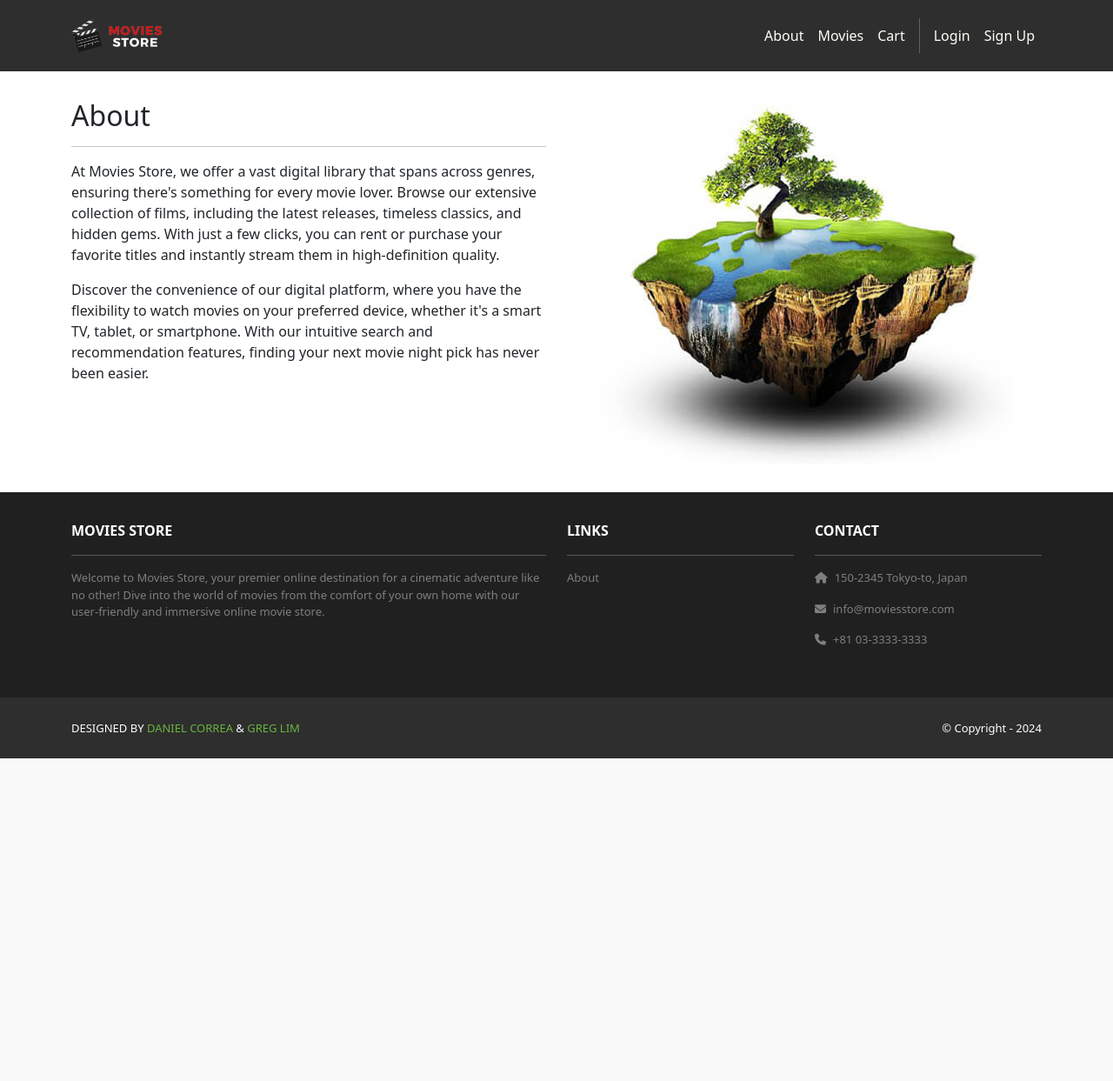
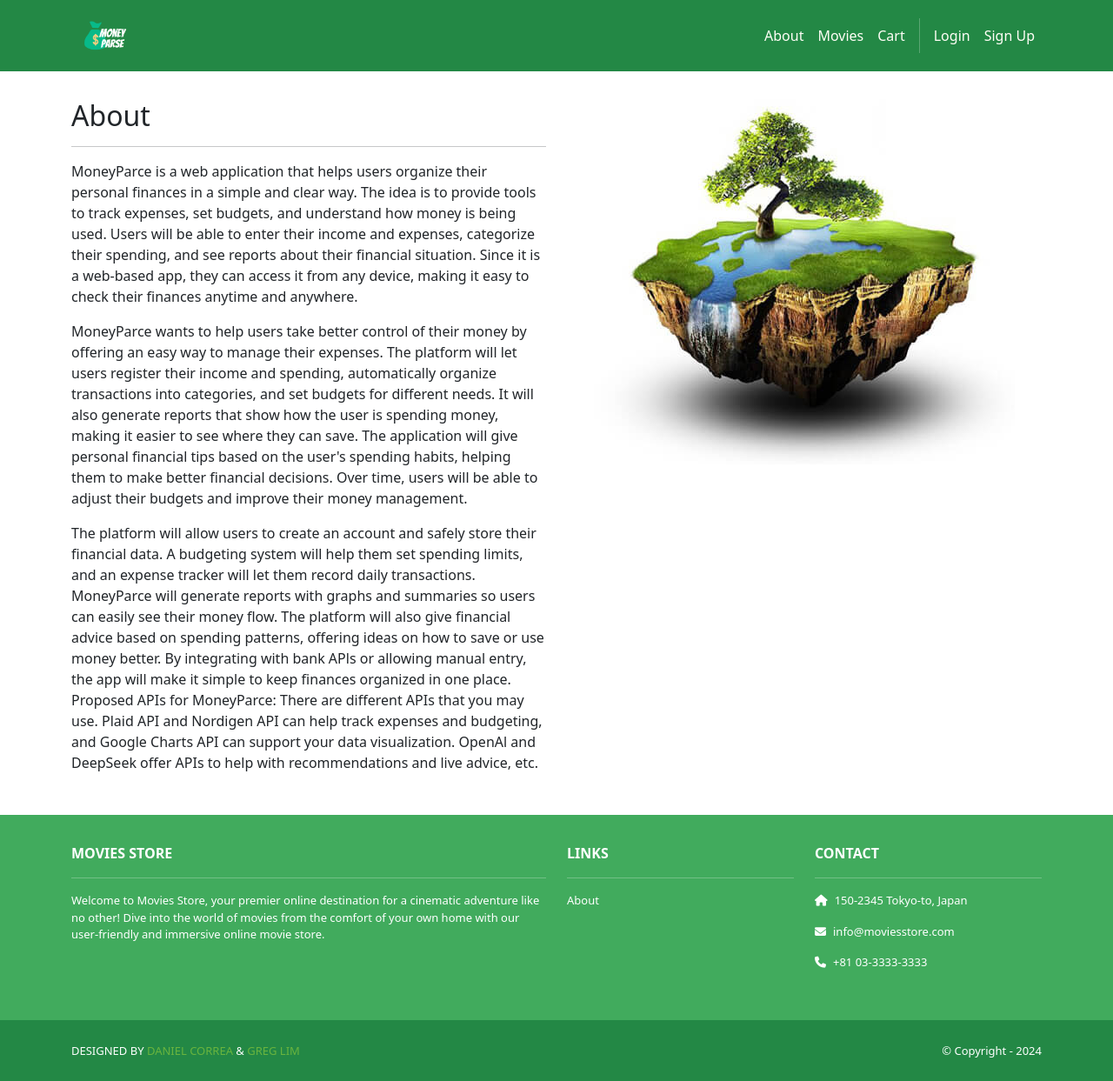
Before and after one commit to kshiraas000/moneyParce, a Django app: page /about in a window 1280 px wide. Shown: the whole page at 87% size. Before the commit the page ends 872 px from the top, so only its background shows below. Run offline with Django 5.2, Linux system fonts and the light colour scheme; some libraries are stand-ins or nearby versions.

Commit message:
Initial commit of MoneyParce project

```diff
--- a/gt_movie_store/static/css/style.css
+++ b/gt_movie_store/static/css/style.css
@@ -1,5 +1,5 @@
 .bg-index{
-  background: url("/static/img/background.jpg") no-repeat
+  background: url("static/img/background.jpg") no-repeat
     fixed;
   background-size: 100% auto;
 }
@@ -7,17 +7,17 @@
   color: #FFFEF6 !important;
 }
 .bg-dark {
-  background-color: #2E2E2E !important;
+  background-color: #238845 !important;
 }
 .ms-footer {
-  background-color: #202020;
+  background-color: #41ab5d;
 }
 .ms-footer p {
-  color: #7F7F7F;
+  color: #ffffff;
   font-size: 13px;
 }
 .ms-footer a:hover {
-  color: #6ab43e;
+  color: #2e43c8;
   text-decoration: none;
 }
 .ms-footer-bottom span{
--- a/home/templates/home/about.html
+++ b/home/templates/home/about.html
@@ -8,23 +8,14 @@
         <h2>About</h2>
         <hr />
         <p>
-           At Movies Store, we offer a vast digital library
-           that spans across genres, ensuring there's
-           something for every movie lover. Browse our
-           extensive collection of films, including the
-           latest releases, timeless classics, and hidden
-           gems. With just a few clicks, you can rent or
-           purchase your favorite titles and instantly
-           stream them in high-definition quality.
+           MoneyParce is a web application that helps users organize their personal finances in a simple and clear way. The idea is to provide tools to track expenses, set budgets, and understand how money is being used. Users will be able to enter their income and expenses, categorize their spending, and see reports about their financial situation. Since it is a web-based app, they can access it from any device, making it easy to check their finances anytime and anywhere.
         </p>
         <p>
-          Discover the convenience of our digital platform,
-          where you have the flexibility to watch movies
-          on your preferred device, whether it's a smart
-          TV, tablet, or smartphone. With our intuitive
-          search and recommendation features, finding your
-          next movie night pick has never been easier.
+          MoneyParce wants to help users take better control of their money by offering an easy way to manage their expenses. The platform will let users register their income and spending, automatically organize transactions into categories, and set budgets for different needs. It will also generate reports that show how the user is spending money, making it easier to see where they can save. The application will give personal financial tips based on the user's spending habits, helping them to make better financial decisions. Over time, users will be able to adjust their budgets and improve their money management.
         </p>
+          <p>The platform will allow users to create an account and safely store their financial data. A budgeting system will help them set spending limits, and an expense tracker will let them record daily transactions. MoneyParce will generate reports with graphs and summaries so users can easily see their money flow. The platform will also give financial advice based on spending patterns, offering ideas on how to save or use money better. By integrating with bank APls or allowing manual entry, the app will make it simple to keep finances organized in one place.
+Proposed APIs for MoneyParce: There are different APIs that you may use. Plaid API and Nordigen API can help track expenses and budgeting, and Google Charts API can support your data visualization. OpenAl and DeepSeek offer APIs to help with recommendations and live advice, etc.
+</p>
       </div>
       <div class="col-md-6 mx-auto mb-3 text-center">
         <img src="{% static 'img/about.jpg' %}"
```
Also changed, not shown: home/templates/home/index.html (+4 -4 lines), db.sqlite3, gt_movie_store/static/img/logo.png, 2 other files.
